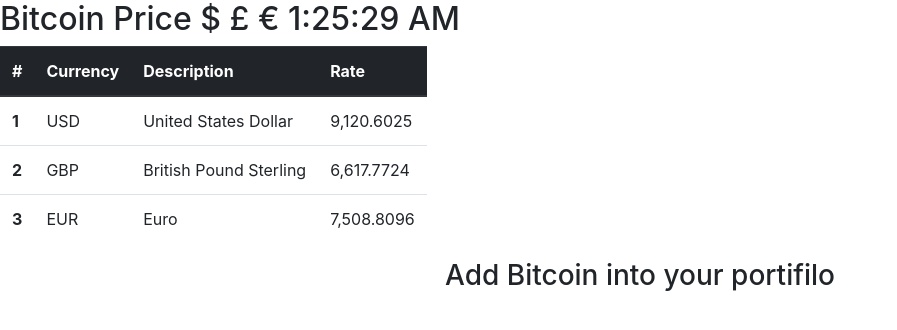
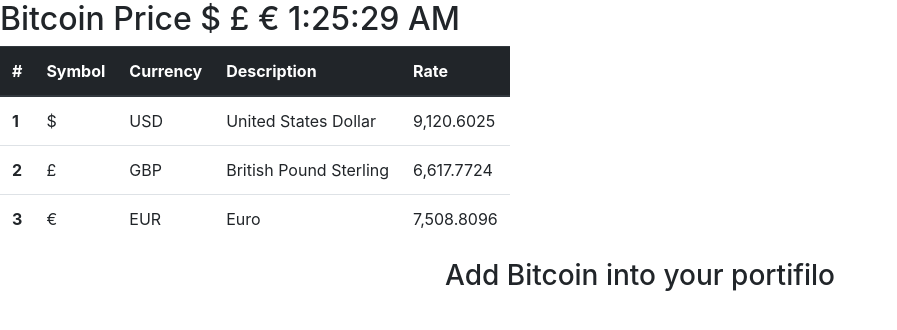
Before and after one commit to chen0802/reactsandbox, a React (Create React App) app: page / in a window 1280 px wide. Shown: the top 330 px of the page, without its empty margins (0-897 px from the left). Built offline with nearby package versions, Linux system fonts and the light colour scheme.

Commit message:
Fixed Symbol incorrectly displaying issue

```diff
--- a/src/components/BitcoinPrice.js
+++ b/src/components/BitcoinPrice.js
@@ -48,6 +48,7 @@
             <thead className="thead-dark">
               <tr>
                 <th scope="col">#</th>
+                <th scope="col">Symbol</th>
                 <th scope="col">Currency</th>
                 <th scope="col">Description</th>
                 <th scope="col">Rate</th>
@@ -81,9 +82,11 @@
     const data = this.props.data;
     return Object.entries(data).map((key, index) => {
       const item = data[key[0]];
+      //workaround #12712 to use dangerouslySetInnerHTML
       return (
         <tr key={index}>
-          <th scope="row">{index+1}</th>
+          <th scope="row">{index + 1}</th>
+          <td dangerouslySetInnerHTML={{__html: item.symbol}}></td>
           <td>{item.code}</td>
           <td>{item.description}</td>
           <td>{item.rate}</td>
```
